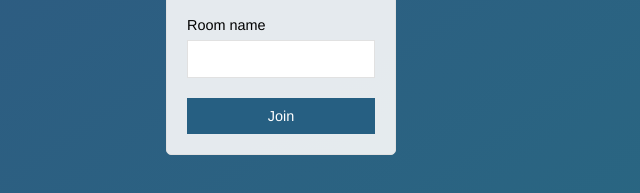
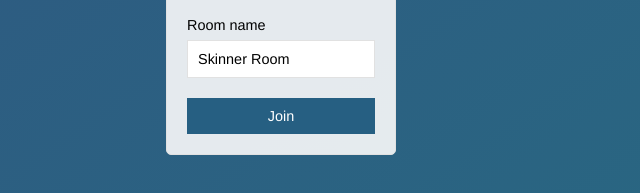
Before and after one commit to WayneBruton/node_chat_app, a website: page public/index.html in a window 1280 px wide. Shown: the part 389-582 px from the top of the page, 359-999 px from the left. Drawn offline with Linux system fonts and the light colour scheme.

Commit message:
Set default value for Room

```diff
--- a/public/index.html
+++ b/public/index.html
@@ -19,7 +19,7 @@
             </div>
             <div class="form-field">
                 <label>Room name</label>
-                <input type="text" name="room" autocomplete="off">
+                <input type="text" name="room" autocomplete="off" value="Skinner Room">
             </div>
             <div class="form-field">
                 <button>Join</button>
```
